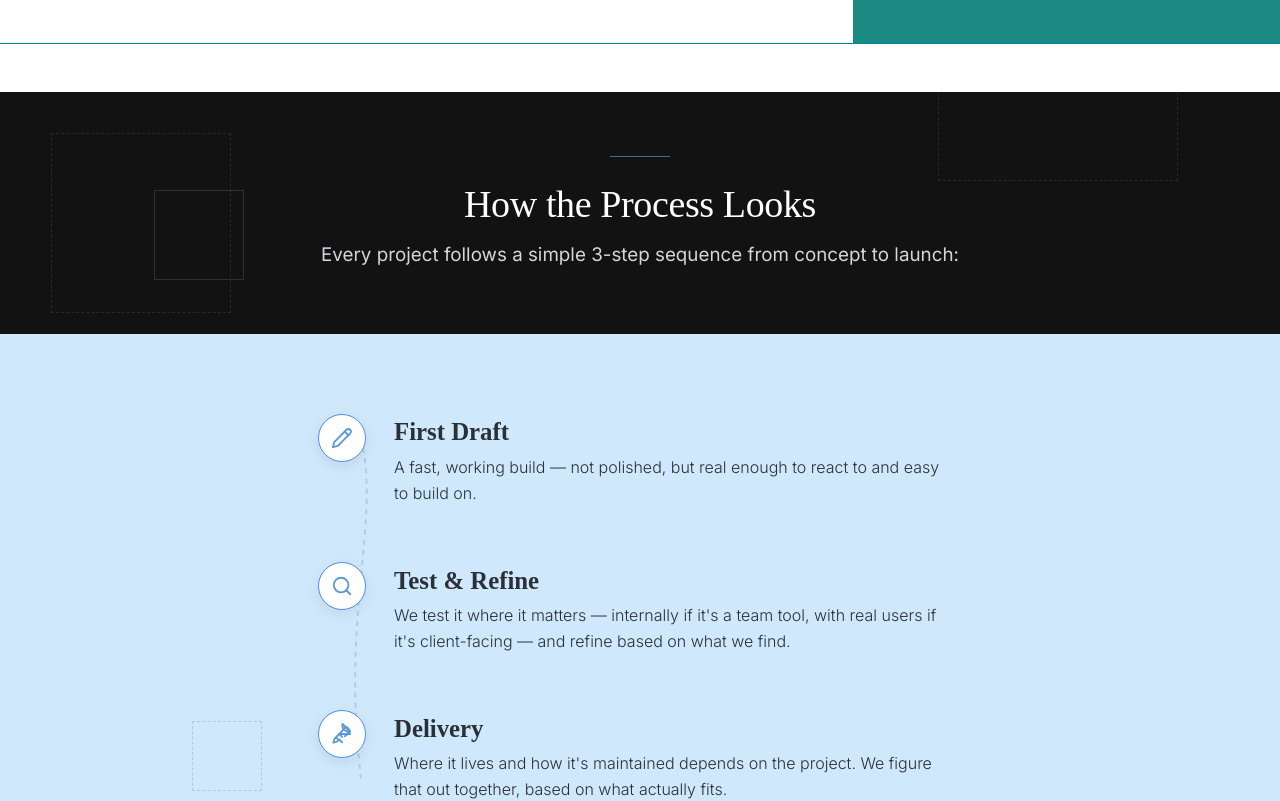
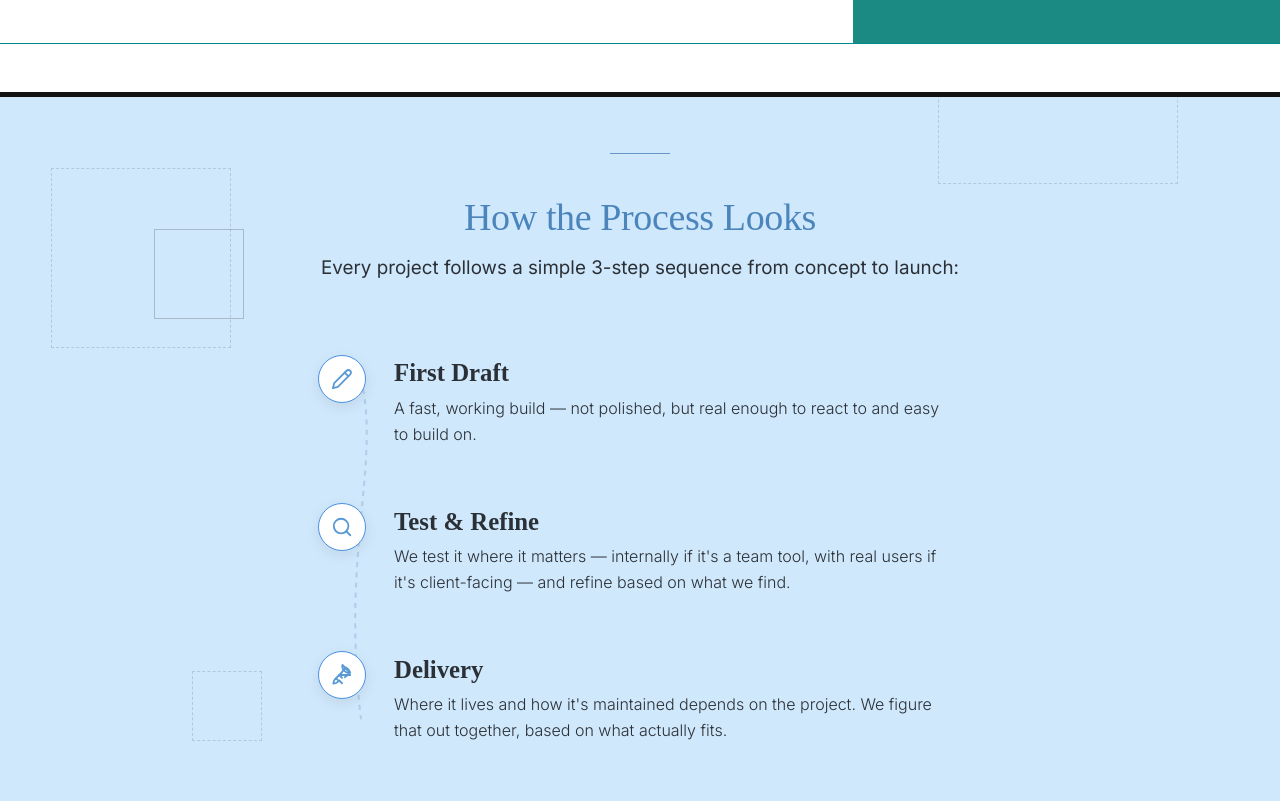
Before and after one commit to Irene2828/porfoliojuly, a Next.js app: page / in a window 1280 px wide. Shown: the part 1460-2261 px from the top of the page. Built offline with nearby package versions, Linux system fonts and the light colour scheme; no server answers; the database is empty; a web font is replaced by a local one.

Commit message:
Convert top black block of ProcessSection into a 5px top stroke divider bar with heading on blue background

```diff
--- a/src/app/v2/components/ProcessSection.tsx
+++ b/src/app/v2/components/ProcessSection.tsx
@@ -64,35 +64,49 @@ export default function ProcessSection() {
         borderBottom: '1px solid #121212'
       }}
     >
-      {/* Top 1/3 Black Background Overlay & Centered Intro */}
+      {/* Top Edge-to-Edge 5px Black Divider Bar */}
       <div
         style={{
           width: '100%',
+          height: '5px',
           backgroundColor: '#121212',
-          zIndex: 1,
-          display: 'flex',
-          flexDirection: 'column',
-          alignItems: 'center',
-          justifyContent: 'center',
-          padding: '4rem 1.5rem',
-          position: 'relative'
+          position: 'relative',
+          zIndex: 10
+        }}
+      />
+
+      {/* Geometric Decorative Background Layer */}
+      <div
+        style={{
+          position: 'absolute',
+          inset: 0,
+          pointerEvents: 'none',
+          opacity: 0.65,
+          zIndex: 2
         }}
       >
+        <div style={{ position: 'absolute', width: '180px', height: '180px', border: '1.5px dashed rgba(34, 34, 34, 0.25)', top: '10%', left: '4%' }} />
+        <div style={{ position: 'absolute', width: '90px', height: '90px', border: '1.5px solid rgba(34, 34, 34, 0.35)', top: '18%', left: '12%' }} />
+        <div style={{ position: 'absolute', width: '240px', height: '130px', border: '1.5px dashed rgba(34, 34, 34, 0.25)', top: '-5%', right: '8%' }} />
+        <div style={{ position: 'absolute', width: '70px', height: '70px', border: '1.5px dashed rgba(34, 34, 34, 0.25)', bottom: '15%', left: '15%' }} />
+      </div>
+
+      <div className="container" style={{ position: 'relative', zIndex: 3, paddingTop: '3.5rem' }}>
         {/* Short decor line above section heading */}
         <div style={{
           width: '60px',
           height: '1px',
           backgroundColor: '#4b85bb',
-          margin: '0 auto 1.5rem auto',
+          margin: '0 auto 2.5rem auto',
           opacity: 0.8
         }} />
 
-        {/* Intro Section Heading */}
-        <div style={{ textAlign: 'center' }}>
+        {/* Intro Section Heading (On Blue Background) */}
+        <div style={{ marginBottom: '3rem', textAlign: 'center' }}>
           <h2 style={{
             fontFamily: "'Times New Roman', Times, Georgia, serif",
             fontSize: 'clamp(24px, 4vw, 38px)',
-            color: '#ffffff',
+            color: '#4b85bb',
             fontWeight: 500,
             lineHeight: 1.25,
             letterSpacing: '-0.01em',
@@ -105,9 +119,9 @@ export default function ProcessSection() {
           <p style={{
             fontFamily: "var(--font-sans), Inter, sans-serif",
             fontSize: '1.175rem',
-            fontWeight: 400,
+            fontWeight: 500,
             lineHeight: 1.6,
-            color: '#d0d7de',
+            color: '#2a3036',
             maxWidth: '640px',
             margin: '0 auto',
             textAlign: 'center'
@@ -115,25 +129,6 @@ export default function ProcessSection() {
             Every project follows a simple 3-step sequence from concept to launch:
           </p>
         </div>
-      </div>
-
-      {/* Geometric Decorative Background Layer */}
-      <div
-        style={{
-          position: 'absolute',
-          inset: 0,
-          pointerEvents: 'none',
-          opacity: 0.65,
-          zIndex: 2
-        }}
-      >
-        <div style={{ position: 'absolute', width: '180px', height: '180px', border: '1.5px dashed rgba(255, 255, 255, 0.15)', top: '5%', left: '4%' }} />
-        <div style={{ position: 'absolute', width: '90px', height: '90px', border: '1.5px solid rgba(255, 255, 255, 0.2)', top: '12%', left: '12%' }} />
-        <div style={{ position: 'absolute', width: '240px', height: '130px', border: '1.5px dashed rgba(255, 255, 255, 0.15)', top: '-5%', right: '8%' }} />
-        <div style={{ position: 'absolute', width: '70px', height: '70px', border: '1.5px dashed rgba(34, 34, 34, 0.25)', bottom: '15%', left: '15%' }} />
-      </div>
-
-      <div className="container" style={{ position: 'relative', zIndex: 3, paddingTop: '3.5rem' }}>
 
         {/* Vertical Creative Process Flow */}
         <div style={{
```
